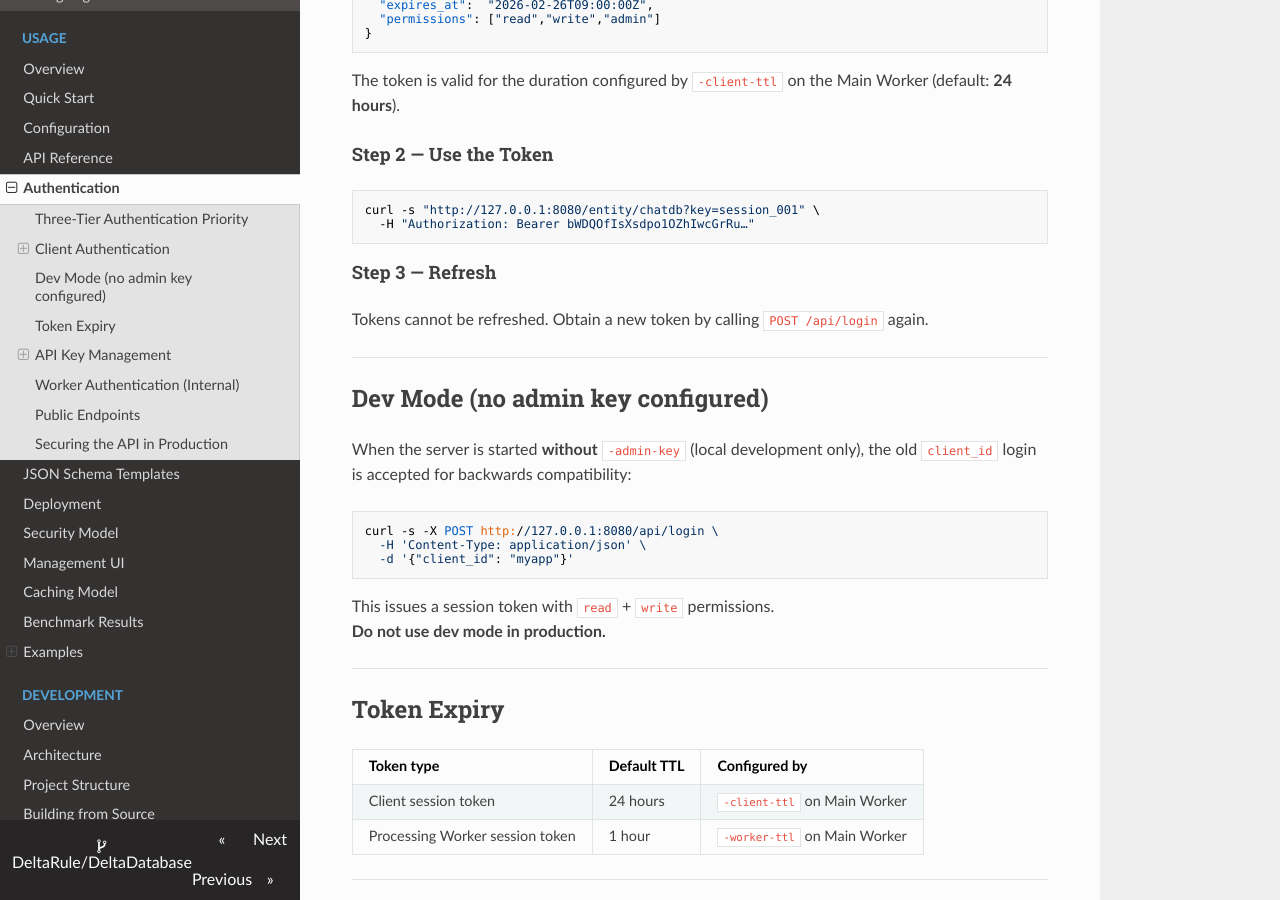
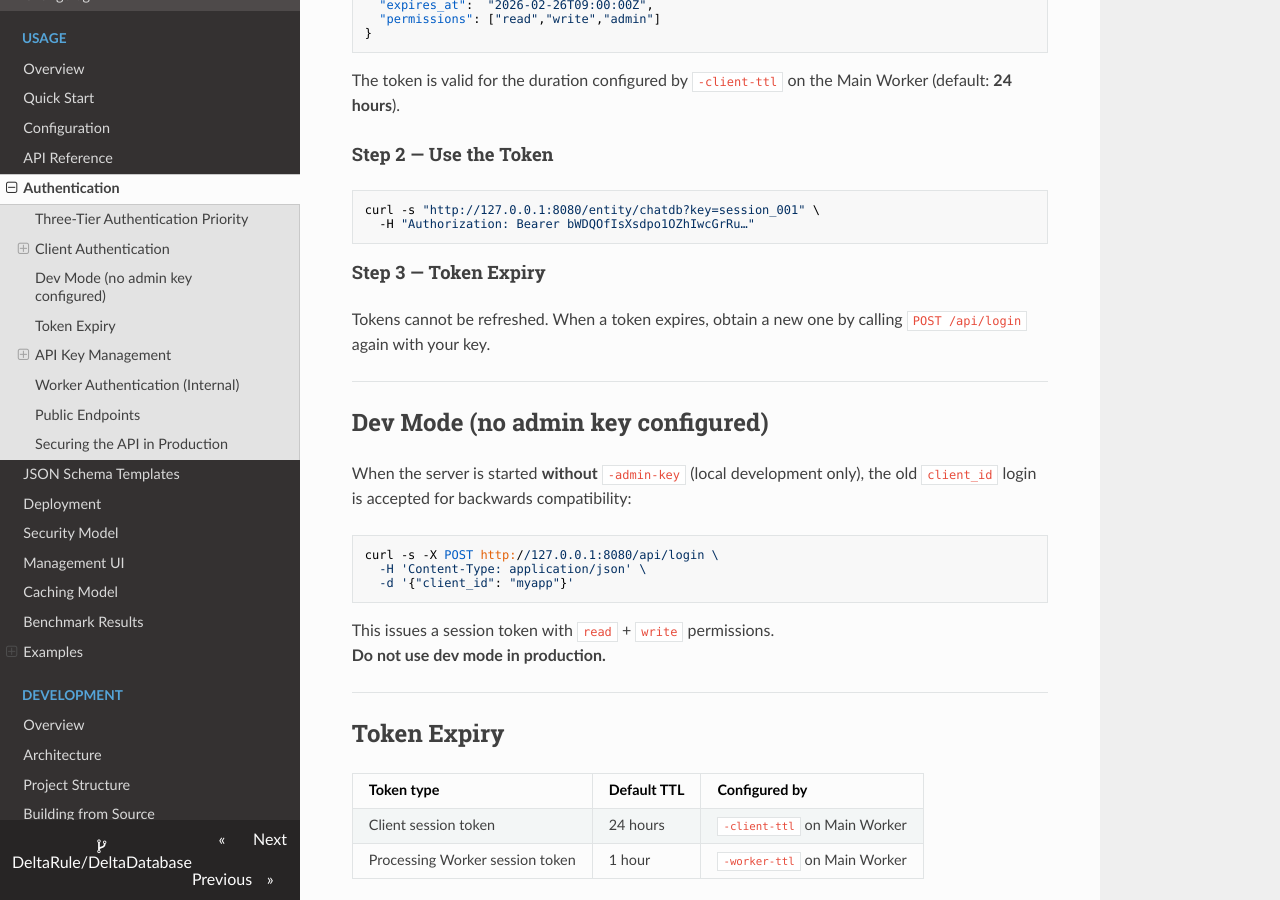
Before and after one commit to DeltaRule/DeltaDatabase, an MkDocs documentation site: the page built from docs/usage/authentication.md, in a window 1280 px wide and 900 px high, scrolled down 1547 px. Built offline with MkDocs 1.6.1, drawn with Linux system fonts in a browser that asks for light colours; nearby versions of some CDN libraries.

Commit message:
Fix token refresh docs + create OpenAPI spec (initial pass)
Co-authored-by: DeltaRule <83079740+DeltaRule@users.noreply.github.com>

````diff
--- a/docs/usage/authentication.md
+++ b/docs/usage/authentication.md
@@ -79,9 +79,9 @@ curl -s "http://127.0.0.1:8080/entity/chatdb?key=session_001" \
   -H "Authorization: Bearer bWDQOfIsXsdpo1OZhIwcGrRu…"
 ```
 
-#### Step 3 — Refresh
+#### Step 3 — Token Expiry
 
-Tokens cannot be refreshed. Obtain a new token by calling `POST /api/login` again.
+Tokens cannot be refreshed. When a token expires, obtain a new one by calling `POST /api/login` again with your key.
 
 ---
 
````
Also changed, not shown: docs/usage/api-reference.md (+2 -0 lines), docs/usage/examples/chat-app.md (+2 -2 lines), 2 other files.
